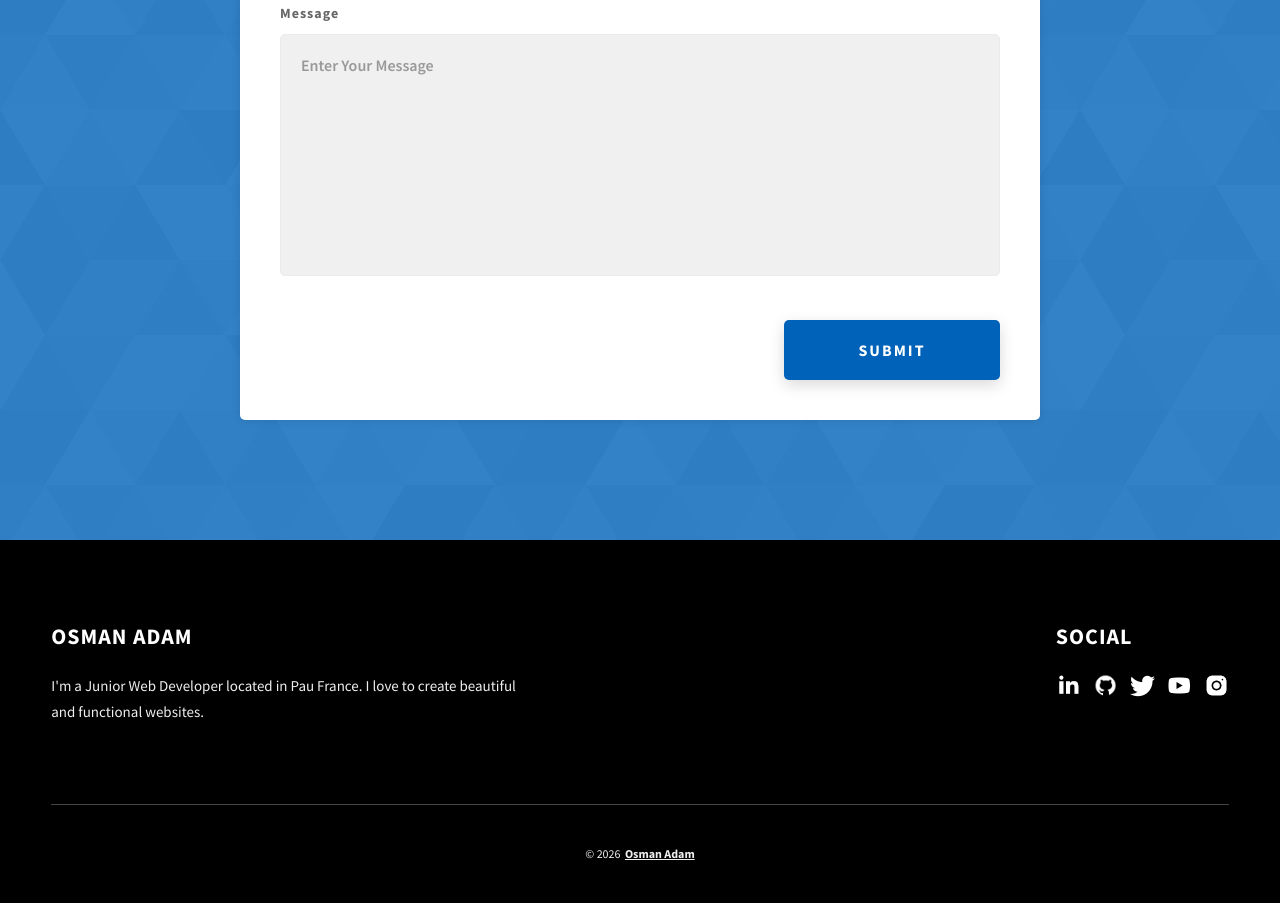
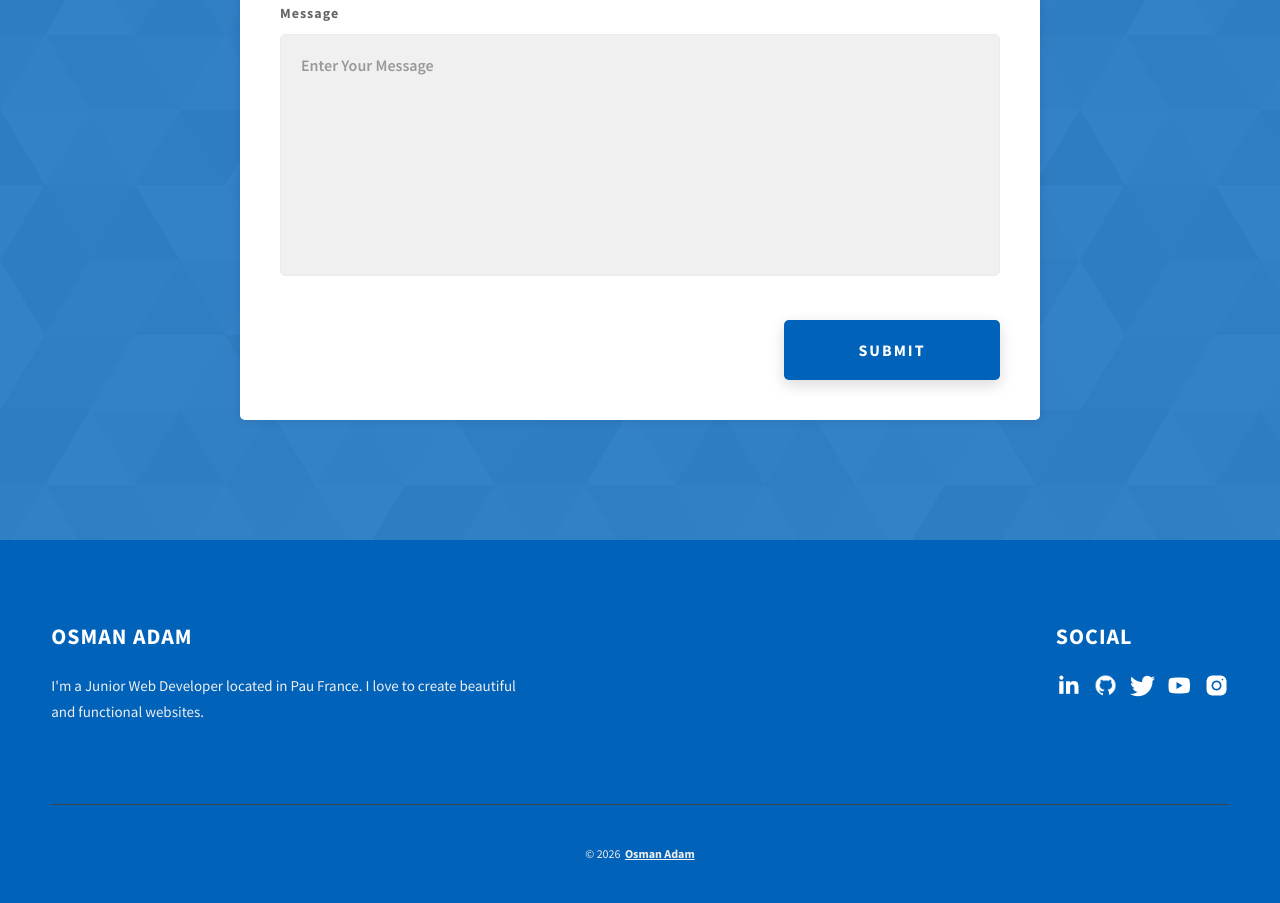
Before and after one commit to osmanadam-dev/portfolio, a plain HTML site: page index.html in a window 1280 px wide. Shown: the part 4827-5730 px from the top of the page. Drawn offline with Linux system fonts and the light colour scheme.

Commit message:
Change main footer background color to #0062b9

```diff
--- a/css/style.css
+++ b/css/style.css
@@ -608,7 +608,7 @@ textarea {
     border-bottom: 0; }
 
 .main-footer {
-  background: #000;
+  background: #0062b9;
   color: #fff; }
   .main-footer__upper {
     display: flex;
```
